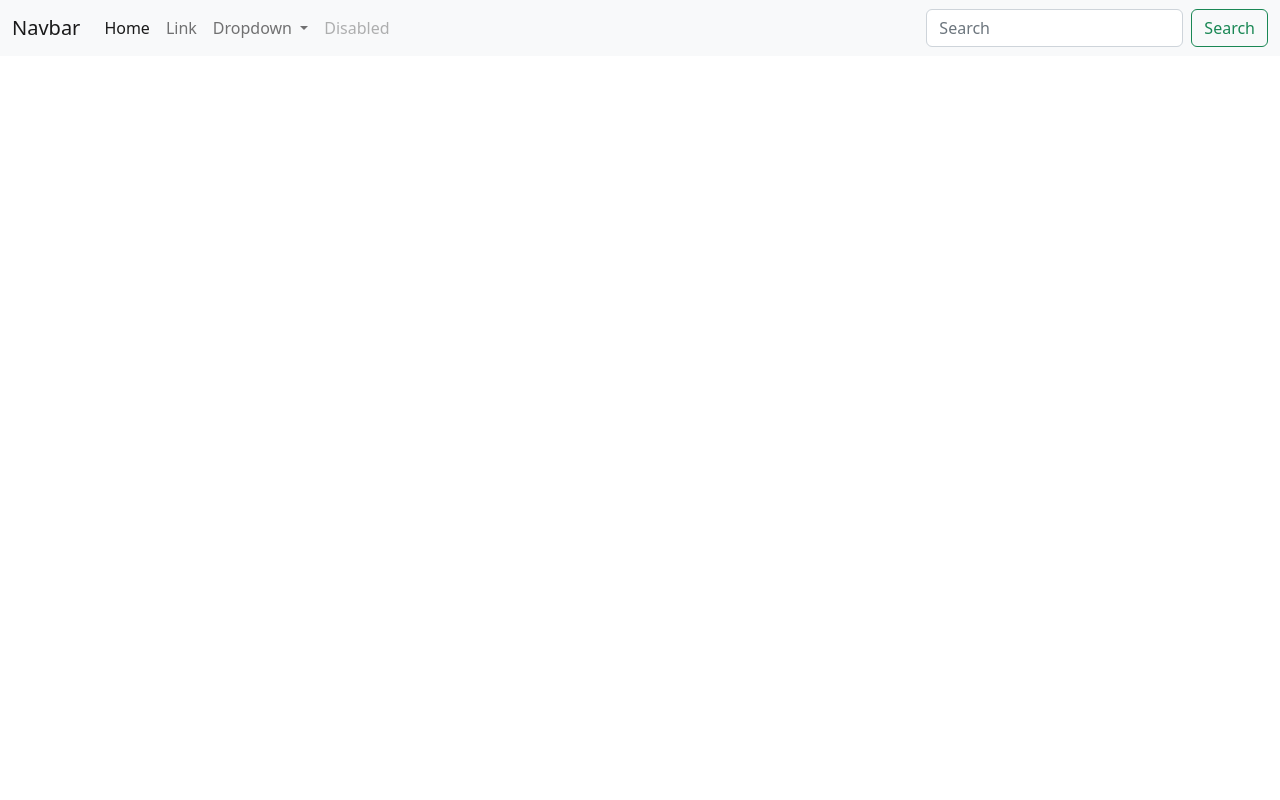
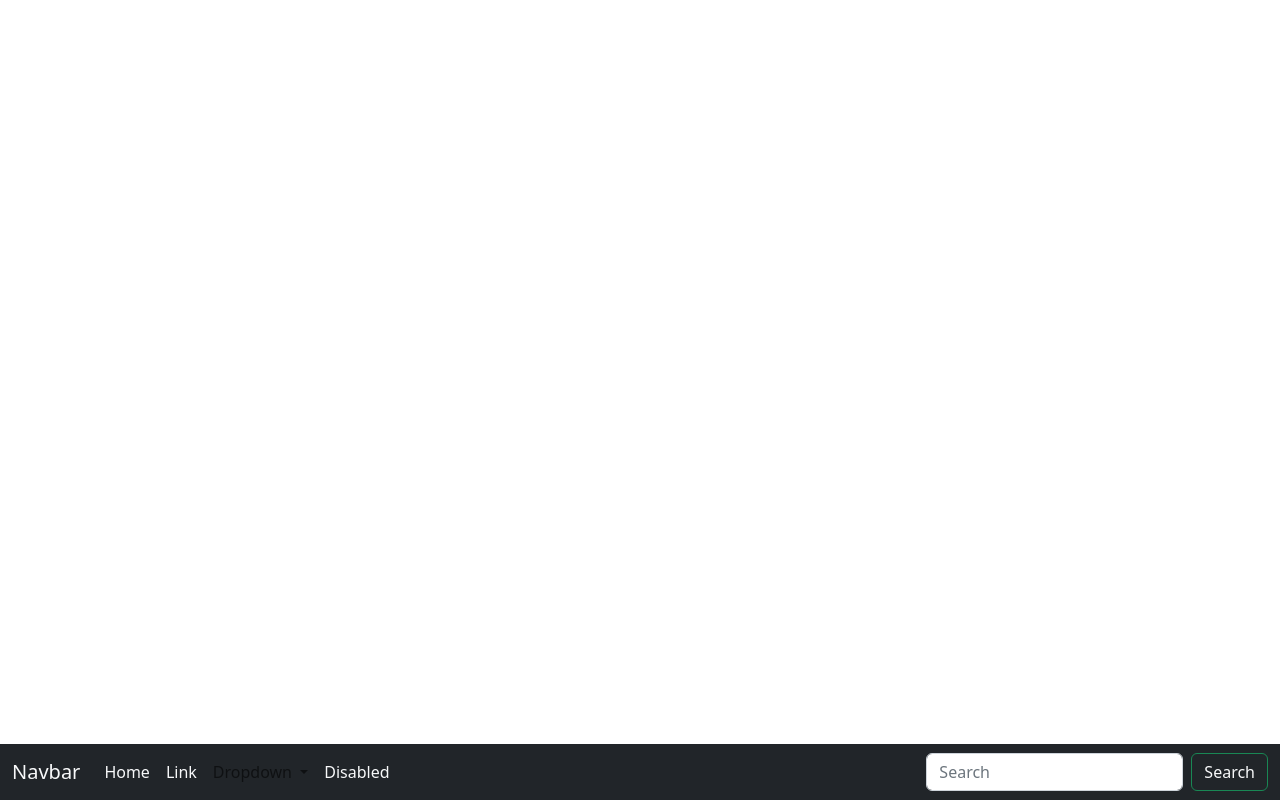
Before and after one commit to ivelhafazerm/test, a plain HTML site: page index.html in a window 1280 px wide. Drawn offline with nearby package versions, Linux system fonts and the light colour scheme.

Commit message:
1 file modified

```diff
--- a/index.html
+++ b/index.html
@@ -14,9 +14,9 @@
 
   <body>
     <!-- Navbar -->
-    <nav class="navbar navbar-expand-lg bg-light">
+    <nav class="navbar fixed-bottom navbar-expand-lg bg-dark">
       <div class="container-fluid">
-        <a class="navbar-brand" href="#">Navbar</a>
+        <a class="navbar-brand text-light" href="#">Navbar</a>
         <button
           class="navbar-toggler"
           type="button"
@@ -31,10 +31,12 @@
         <div class="collapse navbar-collapse" id="navbarSupportedContent">
           <ul class="navbar-nav me-auto mb-2 mb-lg-0">
             <li class="nav-item">
-              <a class="nav-link active" aria-current="page" href="#">Home</a>
+              <a class="nav-link active text-light" aria-current="page" href="#"
+                >Home</a
+              >
             </li>
             <li class="nav-item">
-              <a class="nav-link" href="#">Link</a>
+              <a class="nav-link text-light" href="#">Link</a>
             </li>
             <li class="nav-item dropdown">
               <a
@@ -57,7 +59,7 @@
               </ul>
             </li>
             <li class="nav-item">
-              <a class="nav-link disabled">Disabled</a>
+              <a class="nav-link disabled text-light">Disabled</a>
             </li>
           </ul>
           <form class="d-flex" role="search">
@@ -67,7 +69,7 @@
               placeholder="Search"
               aria-label="Search"
             />
-            <button class="btn btn-outline-success" type="submit">
+            <button class="btn btn-outline-success text-light" type="submit">
               Search
             </button>
           </form>
```
